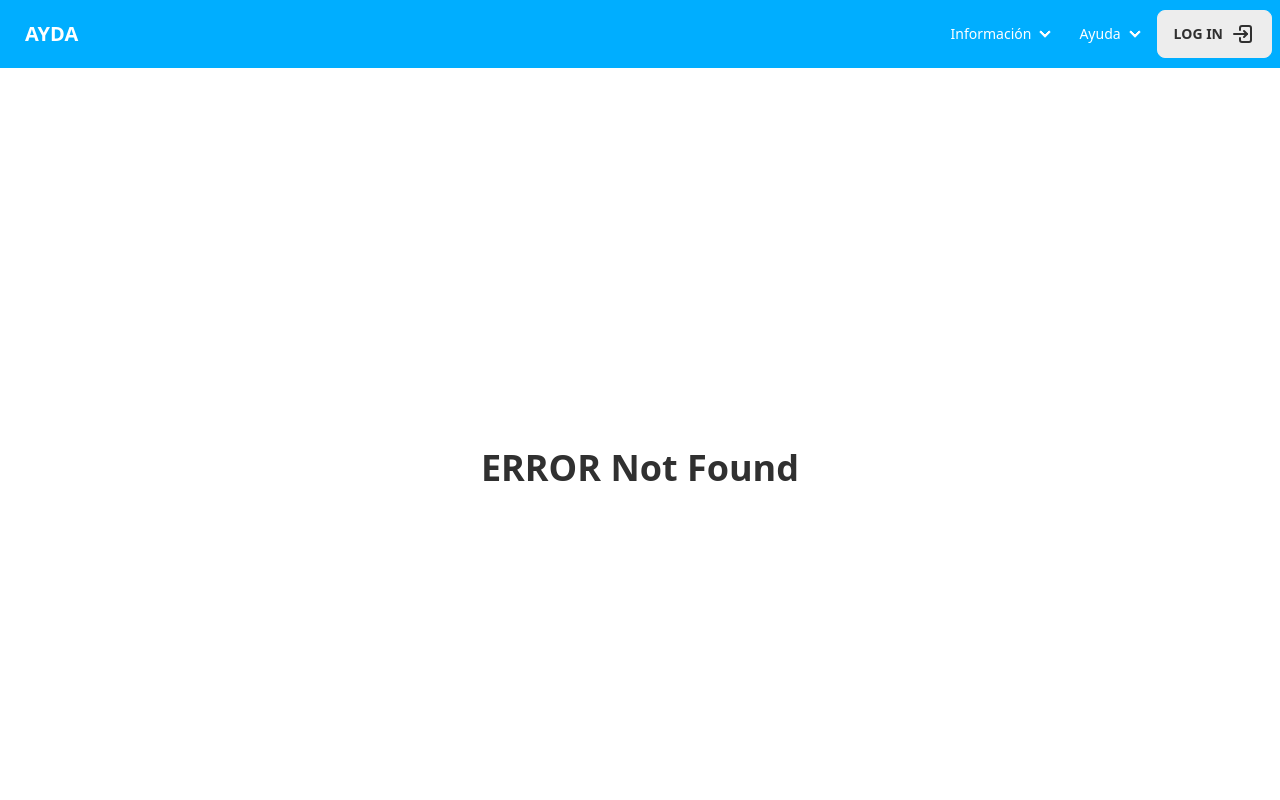
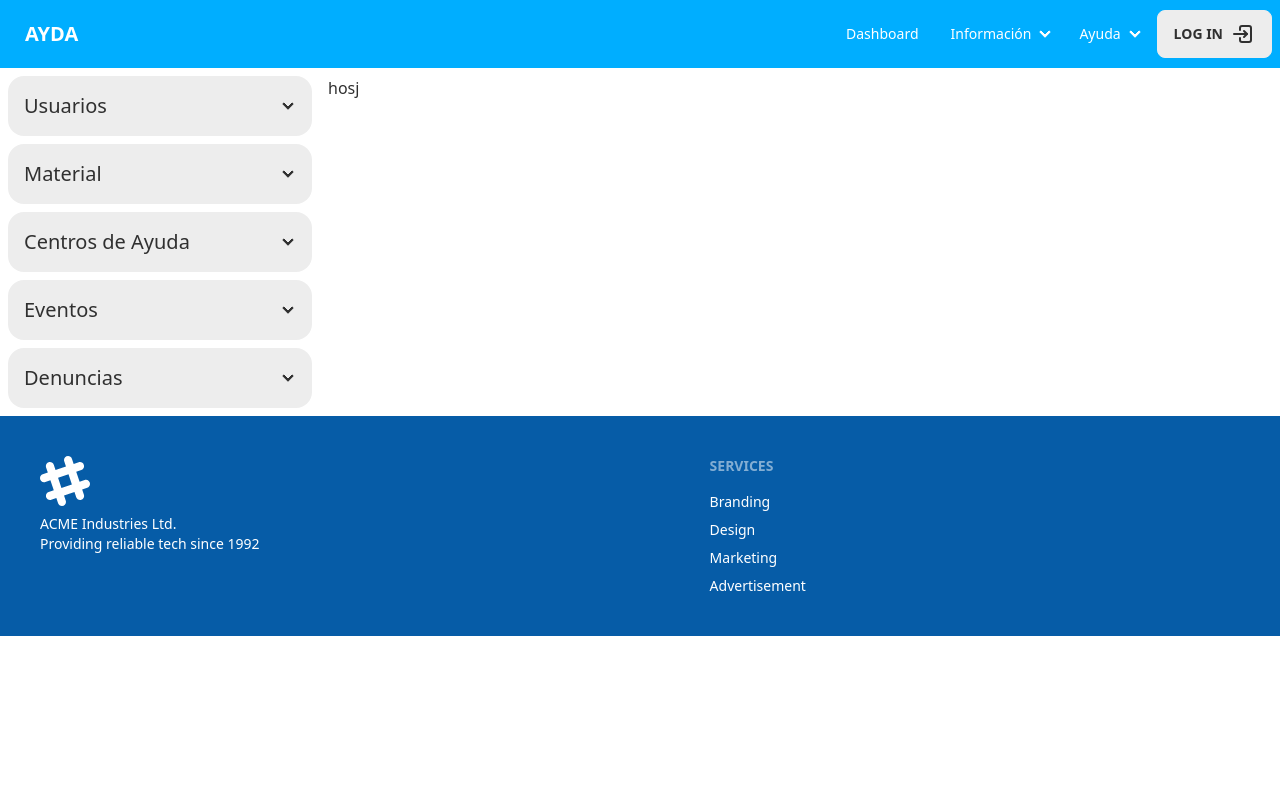
Before and after one commit to 0cr4amzxc/pruebaproy, a React (Vite) app in the folder client/: page /dash in a window 1280 px wide. Before the commit this address had no page. Shown: the top 800 px of the page. Built offline with nearby package versions, Linux system fonts and the light colour scheme.

Commit message:
add dashboard page

```diff
--- a/client/src/App.jsx
+++ b/client/src/App.jsx
@@ -8,6 +8,7 @@ import Informate from './pages/Informate';
 import Notfound from './pages/Notfound';
 import Signup from './pages/Signup';
 import Test from './pages/Test';
+import Dashboard from './pages/Dashboard';
 
 import NavBar from './components/NavBar.jsx';
 import Footer from './components/Footer.jsx';
@@ -24,6 +25,7 @@ function App() {
         <Route path="/informate" element={<Informate/>}></Route>
         <Route path="/signup" element={<Signup/>}></Route>
         <Route path="/test" element={<Test/>}></Route>
+        <Route path="/dash" element={<Dashboard/>}></Route>
         <Route path="/*" element={<Notfound/>}></Route>
       </Routes>
       <Footer/>
--- a/client/src/components/NavBar.jsx
+++ b/client/src/components/NavBar.jsx
@@ -11,7 +11,7 @@ function NavBar() {
               <svg xmlns="http://www.w3.org/2000/svg" class="icon icon-tabler icon-tabler-menu-2" width="24" height="24" viewBox="0 0 24 24" stroke-width="2" stroke="currentColor" fill="none" stroke-linecap="round" stroke-linejoin="round"><path stroke="none" d="M0 0h24v24H0z" fill="none"></path><path d="M4 6l16 0"></path><path d="M4 12l16 0"></path><path d="M4 18l16 0"></path> </svg>
             </label>
             <ul tabIndex={0} className="menu menu-sm dropdown-content mt-3 z-[1] p-2 shadow bg-base-100 text-primary rounded-box w-52">
-              {/* <li><Link to="/">Item 1</Link></li> */}
+              <li><Link to="/dash">Dashboard</Link></li>
               <li>
                 <a>Información</a>
                 <ul className="p-2">
@@ -33,7 +33,7 @@ function NavBar() {
         </div>
         <div className="flex-none hidden lg:flex">
           <ul className="menu menu-horizontal px-1">
-            {/* <li><Link to="/">Item 1</Link></li> */}
+            <li><Link to="/dash">Dashboard</Link></li>
             <li tabIndex={0}>
               <details>
                 <summary>Información</summary>
--- /dev/null
+++ b/client/src/pages/Dashboard.jsx
@@ -0,0 +1,65 @@
+import React from "react";
+import {Link} from 'react-router-dom'
+
+function Dashboard() {
+  return (
+    <div className="w-full flex flex-col md:flex-row">
+      <div className="container p-2 w-full md:w-1/4 flex flex-col gap-2">
+        <div className="collapse collapse-arrow bg-base-200">
+          <input type="radio" name="my-accordion-2"/>
+          <div className="collapse-title text-xl font-medium">
+            Usuarios
+          </div>
+          <div className="collapse-content">
+            <ul>
+                <li><Link to="/dash">Nuevo Usuario</Link></li>
+                <li><Link to="/dash">Listar Usuarios</Link></li>
+            </ul>
+          </div>
+        </div>
+        <div className="collapse collapse-arrow bg-base-200">
+          <input type="radio" name="my-accordion-2" />
+          <div className="collapse-title text-xl font-medium">
+            Material
+          </div>
+          <div className="collapse-content">
+            <p>hello</p>
+          </div>
+        </div>
+        <div className="collapse collapse-arrow bg-base-200">
+          <input type="radio" name="my-accordion-2" />
+          <div className="collapse-title text-xl font-medium">
+            Centros de Ayuda
+          </div>
+          <div className="collapse-content">
+            <p>hello</p>
+          </div>
+        </div>
+        <div className="collapse collapse-arrow bg-base-200">
+          <input type="radio" name="my-accordion-2" />
+          <div className="collapse-title text-xl font-medium">
+            Eventos
+          </div>
+          <div className="collapse-content">
+            <p>hello</p>
+          </div>
+        </div>
+        <div className="collapse collapse-arrow bg-base-200">
+          <input type="radio" name="my-accordion-2" />
+          <div className="collapse-title text-xl font-medium">
+            Denuncias
+          </div>
+          <div className="collapse-content">
+            <p>hello</p>
+          </div>
+        </div>
+      </div>
+
+      <div className="container p-2 w-full lg:w-3/4">
+        <h2>hosj</h2>
+      </div>
+    </div>
+  );
+}
+
+export default Dashboard;
```
Also changed, not shown: 1 other file (tests, documents, lock files or other folders).
